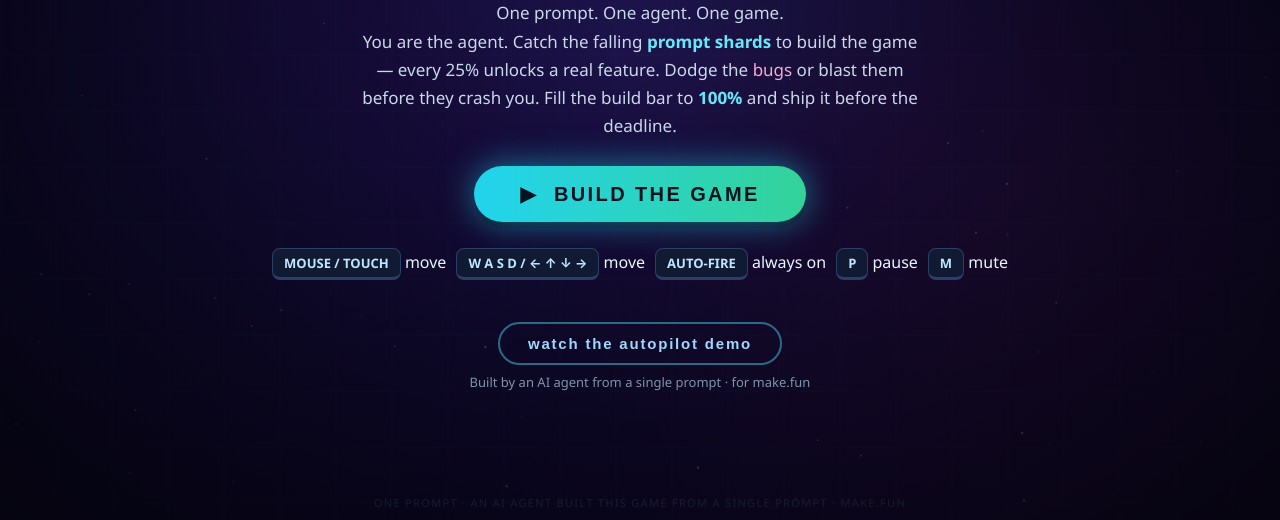
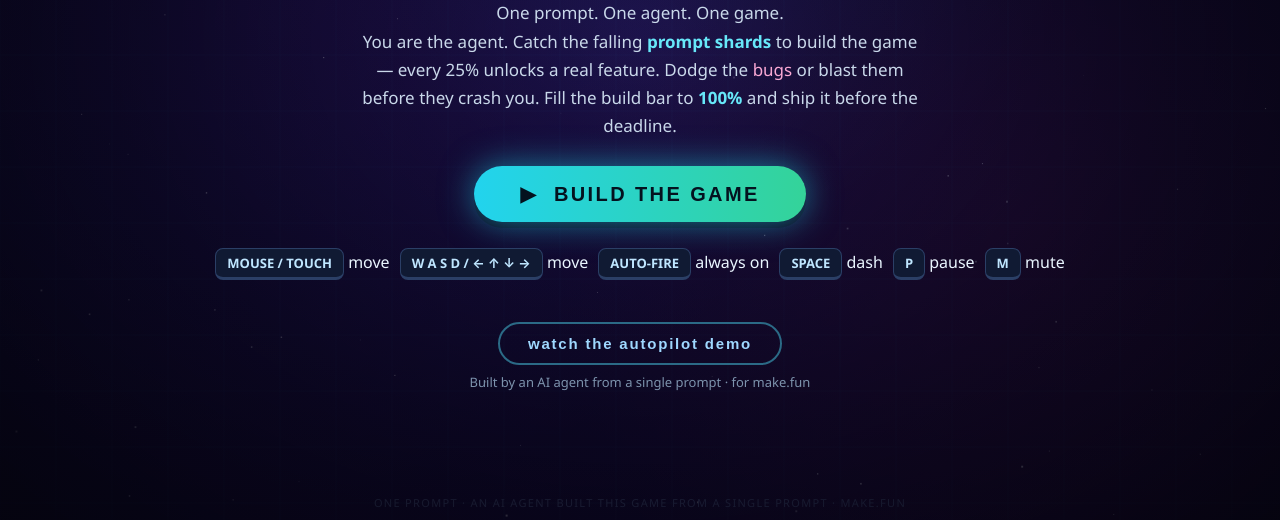
Before and after one commit to contact-nathanealphi/one-prompt-game, a plain HTML site: page index.html in a window 1280 px wide. Shown: the part 280-800 px from the top of the page. Drawn offline with Linux system fonts and the light colour scheme; animation ran at ten frames a second.

Commit message:
v3: rampage, dash, shard rain, living menu, demo rate param
- RAMPAGE +50 for 3 zaps in 2s; SPACE dash (2.5s cd, HUD indicator)
- SHARD RAIN every 25s; particle cap 400
- Living menu: drifting stars + decorative shards behind title
- ?rate= param for demo recordings (headless rAF throttling workaround)
Verified: autopilot wins elapsed 32.6s, 0 JS errors.

```diff
--- a/index.html
+++ b/index.html
@@ -84,7 +84,7 @@
       <div id="buildBarOuter"><div id="buildBar"></div></div>
       <div id="buildPct">0% — scaffolding</div>
     </div>
-    <div class="hud-box" style="text-align:right"><div id="lives">♥♥♥</div><div id="levelLbl">LEVEL 1</div></div>
+    <div class="hud-box" style="text-align:right"><div id="lives">♥♥♥</div><div id="levelLbl">LEVEL 1</div><div id="dashLbl" style="font-size:11px;letter-spacing:.2em;color:#67e8f9;margin-top:2px">DASH READY</div></div>
   </div>
   <div id="powerups"></div>
   <button id="muteBtn" title="Mute (M)">♪</button>
@@ -105,6 +105,7 @@
     <span><span class="key">MOUSE / TOUCH</span> move</span>
     <span><span class="key">W A S D / ← ↑ ↓ →</span> move</span>
     <span><span class="key">AUTO-FIRE</span> always on</span>
+    <span><span class="key">SPACE</span> dash</span>
     <span><span class="key">P</span> pause</span>
     <span><span class="key">M</span> mute</span>
   </div>
@@ -212,8 +213,10 @@ const Game = {
   keys: {}, pointer: { x: 0, y: 0, active: false },
   items: [], bolts: [], parts: [], floats: [], stars: [], trail: [], rings: [],
   flash: 0, comboT: 0, shownLevel: 1, nearMiss: 0, nebula: [],
+  killStreak: 0, killStreakT: 0, dashCd: 0, rainT: 25, menuT: 0,
 };
 const DEMO = new URLSearchParams(location.search).has('demo');
+const DEMO_RATE = parseFloat(new URLSearchParams(location.search).get('rate') || '1') || 1;
 
 /* ---------- canvas sizing ---------- */
 function resize() {
@@ -237,6 +240,7 @@ window.addEventListener('resize', resize); resize();
 
 /* ---------- helpers: particles, floats, banner ---------- */
 function burst(x, y, color, n, speed) {
+  if (Game.parts.length > 400) return; // perf cap
   if (Game.build < 25 && !Game.endless) n = Math.max(2, (n / 3) | 0); // particles unlock at 25%
   for (let i = 0; i < n; i++) {
     const a = Math.random() * TAU, sp = rand(.4, 1) * (speed || 260);
@@ -264,6 +268,8 @@ function updateHUD() {
   $('combo').style.color = Game.combo >= 8 ? '#f472b6' : '#fbbf24';
   $('lives').textContent = '♥'.repeat(Math.max(0, Game.lives)) + '♡'.repeat(Math.max(0, 3 - Game.lives));
   $('levelLbl').textContent = 'LEVEL ' + Game.level + (Game.endless ? ' · ENDLESS' : '');
+  $('dashLbl').textContent = Game.dashCd > 0 ? 'DASH ' + Game.dashCd.toFixed(1) + 's' : 'DASH READY';
+  $('dashLbl').style.color = Game.dashCd > 0 ? '#54678a' : '#67e8f9';
   const stage = [...BUILD_STAGES].reverse().find(s => Game.build >= s.at);
   $('buildBar').style.width = Game.build + '%';
   $('buildPct').textContent = Math.floor(Game.build) + '% — ' + (stage ? stage.label : 'scaffolding');
@@ -363,6 +369,7 @@ function startGame(demo) {
   Game.slowmo = 0; Game.magnet = 0; Game.shield = 0; Game.endless = false; Game.shake = 0;
   Game.items = []; Game.bolts = []; Game.parts = []; Game.floats = [];
   Game.trail = []; Game.rings = []; Game.flash = 0; Game.comboT = 0; Game.shownLevel = 1; Game.nearMiss = 0;
+  Game.killStreak = 0; Game.killStreakT = 0; Game.dashCd = 0; Game.rainT = 25;
   Game.player.x = Game.player.tx = Game.W / 2; Game.player.y = Game.player.ty = Game.H * .78; Game.player.inv = 0;
   $('startScreen').classList.add('hidden'); $('overScreen').classList.add('hidden'); $('hud').classList.remove('hidden');
   banner('ONE PROMPT', 'collect shards · dodge bugs · ship it');
@@ -375,9 +382,17 @@ function togglePause() {
 function toggleMute() { AudioSys.muted = !AudioSys.muted; $('muteBtn').textContent = AudioSys.muted ? '✕' : '♪'; $('muteBtn').style.opacity = AudioSys.muted ? .55 : 1; }
 
 /* ---------- input ---------- */
+function dash() {
+  if (Game.phase !== 'playing' || Game.dashCd > 0) return;
+  const p = Game.player;
+  let dx = (Game.pointer.active ? Game.pointer.x : p.tx) - p.x, dy = (Game.pointer.active ? Game.pointer.y : p.ty) - p.y;
+  const d = Math.hypot(dx, dy) || 1; dx /= d; dy /= d;
+  p.tx = clamp(p.x + dx * 150, 26, Game.W - 26); p.ty = clamp(p.y + dy * 150, Game.H * .3, Game.H - 30);
+  Game.dashCd = 2.5; burst(p.x, p.y, '#22d3ee', 12, 260); AudioSys.whoosh();
+}
 window.addEventListener('keydown', e => {
   Game.keys[e.key.toLowerCase()] = true;
-  if (e.key === ' ') e.preventDefault();
+  if (e.key === ' ') { e.preventDefault(); if (Game.phase === 'playing') dash(); }
   if ((e.key === 'p' || e.key === 'P') && (Game.phase === 'playing' || Game.phase === 'paused')) togglePause();
   if (e.key === 'm' || e.key === 'M') toggleMute();
   if ((e.key === 'Enter' || e.key === ' ') && Game.phase === 'menu') startGame(false);
@@ -399,6 +414,18 @@ if (DEMO) setTimeout(() => startGame(true), 2500); // demo: show the title scree
 /* ---------- update ---------- */
 function update(dt) {
   Game.time += dt;
+  // menu / game-over ambience: drifting stars + decorative falling shards
+  if (Game.phase === 'menu' || Game.phase === 'over') {
+    for (const s of Game.stars) { s.y += s.z * 14 * dt; if (s.y > Game.H) { s.y = -2; s.x = Math.random() * Game.W; } }
+    Game.menuT -= dt;
+    if (Game.menuT <= 0) {
+      Game.menuT = .9;
+      Game.items.push({ kind: 'shard', x: rand(30, Game.W - 30), y: -30, vy: 70, vx: 0, r: 15, rot: rand(0, TAU), vr: .8, wob: 0, hp: 1, seed: 0 });
+      if (Game.items.length > 14) Game.items.splice(0, Game.items.length - 14);
+    }
+    for (let i = Game.items.length - 1; i >= 0; i--) { const it = Game.items[i]; it.y += it.vy * dt; it.rot += it.vr * dt; if (it.y > Game.H + 40) Game.items.splice(i, 1); }
+    return;
+  }
   if (Game.phase !== 'playing' && Game.phase !== 'victory') return;
   if (Game.phase === 'playing') Game.elapsed += dt;
   const p = Game.player;
@@ -409,6 +436,15 @@ function update(dt) {
   if (Game.shield > 0) Game.shield -= dt;
   if (Game.slowmo > 0) Game.slowmo -= dt;
   if (Game.flash > 0) Game.flash = Math.max(0, Game.flash - dt * 1.8);
+  if (Game.dashCd > 0) { Game.dashCd -= dt; $('dashLbl').textContent = Game.dashCd > 0 ? 'DASH ' + Math.max(0, Game.dashCd).toFixed(1) + 's' : 'DASH READY'; $('dashLbl').style.color = Game.dashCd > 0 ? '#54678a' : '#67e8f9'; }
+  if (Game.killStreakT > 0) Game.killStreakT -= dt;
+  // shard rain every 25s
+  Game.rainT -= dt;
+  if (Game.rainT <= 0) {
+    Game.rainT = 25;
+    for (let i = 0; i < 5; i++) Game.items.push({ kind: 'shard', x: 60 + i * (Game.W - 120) / 4 + rand(-20, 20), y: -30 - i * 26, vy: 110, vx: 0, r: 15, rot: 0, vr: 1, wob: rand(0, TAU), hp: 1, seed: 0 });
+    floatText(Game.W / 2, Game.H * .3, 'SHARD RAIN!', '#67e8f9', 22);
+  }
   if (Game.comboT > 0) { Game.comboT -= dt; if (Game.comboT <= 0 && Game.combo > 0) { Game.combo = 0; floatText(p.x, p.y - 46, 'COMBO LOST', '#7d93ad', 15); updateHUD(); } }
   Game.level = Math.min(9, 1 + Math.floor(Game.elapsed / 20) + Math.floor(Game.build / 34));
   if (Game.level > Game.shownLevel) { Game.shownLevel = Game.level; floatText(Game.W / 2, Game.H * .28, 'LEVEL ' + Game.level + ' — FASTER!', '#86efac', 22); }
@@ -419,12 +455,15 @@ function update(dt) {
   if (k['arrowup'] || k['w']) p.ty -= sp;
   if (k['arrowdown'] || k['s']) p.ty += sp;
   p.tx = clamp(p.tx, 26, Game.W - 26); p.ty = clamp(p.ty, Game.H * .3, Game.H - 30);
-  // demo autopilot: chase nearest shard, dodge nearest bug
+  // demo autopilot: chase nearest shard, dodge nearest bug, dash when far
   if (Game.demo) {
-    const shards = Game.items.filter(i => i.kind === 'shard');
-    const bugs = Game.items.filter(i => i.kind === 'bug' && i.y < p.y && i.y > p.y - 320);
+    const shards = Game.items.filter(i => i.kind === 'shard' || i.kind === 'gold');
+    const bugs = Game.items.filter(i => (i.kind === 'bug' || i.kind === 'zig') && i.y < p.y && i.y > p.y - 320);
     if (bugs.length && Math.abs(bugs[0].x - p.x) < 70) p.tx += (bugs[0].x < p.x ? 1 : -1) * 380 * dt;
-    else if (shards.length) { p.tx += clamp(shards[0].x - p.x, -1, 1) * 420 * dt; p.ty += clamp(shards[0].y - p.y + 40, -1, 1) * 200 * dt; }
+    else if (shards.length) {
+      p.tx += clamp(shards[0].x - p.x, -1, 1) * 420 * dt; p.ty += clamp(shards[0].y - p.y + 40, -1, 1) * 200 * dt;
+      if (Math.hypot(shards[0].x - p.x, shards[0].y - p.y) > 320) dash();
+    }
     else p.tx += clamp(Game.W / 2 - p.x, -1, 1) * 200 * dt;
     p.tx = clamp(p.tx, 26, Game.W - 26); p.ty = clamp(p.ty, Game.H * .3, Game.H - 30);
   }
@@ -499,7 +538,13 @@ function update(dt) {
       if (Math.hypot(it.x - b.x, it.y - b.y) < it.r + 6) {
         Game.hits++; it.hp--;
         burst(b.x, b.y, '#fbbf24', 6, 180);
-        if (it.hp <= 0) { Game.kills++; Game.score += 25; floatText(it.x, it.y, '+25', '#fbbf24', 15); burst(it.x, it.y, '#fb7185', 16, 280); ring(it.x, it.y, '#fb7185', 70); AudioSys.zap(); Game.items.splice(j, 1); updateHUD(); }
+        if (it.hp <= 0) {
+          Game.kills++; Game.score += 25;
+          Game.killStreak = (Game.killStreakT > 0) ? Game.killStreak + 1 : 1; Game.killStreakT = 2;
+          if (Game.killStreak >= 3) { Game.score += 50; floatText(it.x, it.y - 22, 'RAMPAGE! +50', '#f472b6', 20); Game.killStreak = 0; }
+          else floatText(it.x, it.y, '+25', '#fbbf24', 15);
+          burst(it.x, it.y, '#fb7185', 16, 280); ring(it.x, it.y, '#fb7185', 70); AudioSys.zap(); Game.items.splice(j, 1); updateHUD();
+        }
         dead = true; break;
       }
     }
@@ -679,7 +724,7 @@ function draw() {
 let last = performance.now();
 function loop(now) {
   const dt = Math.min((now - last) / 1000, .05); last = now;
-  update(dt); draw();
+  update(dt * (Game.demo ? DEMO_RATE : 1)); draw();
   requestAnimationFrame(loop);
 }
 requestAnimationFrame(loop);
```
Also changed, not shown: 1 other file.
